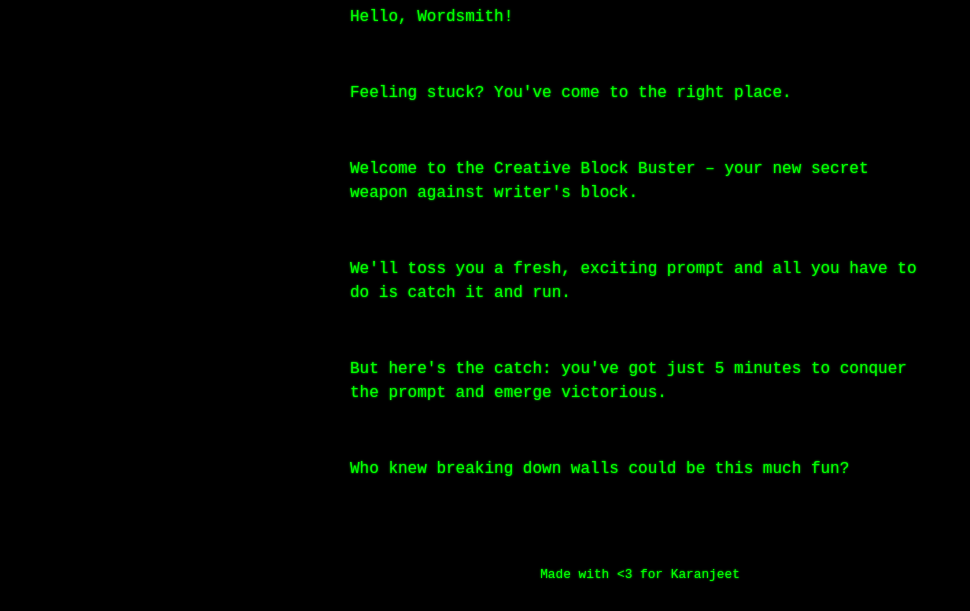
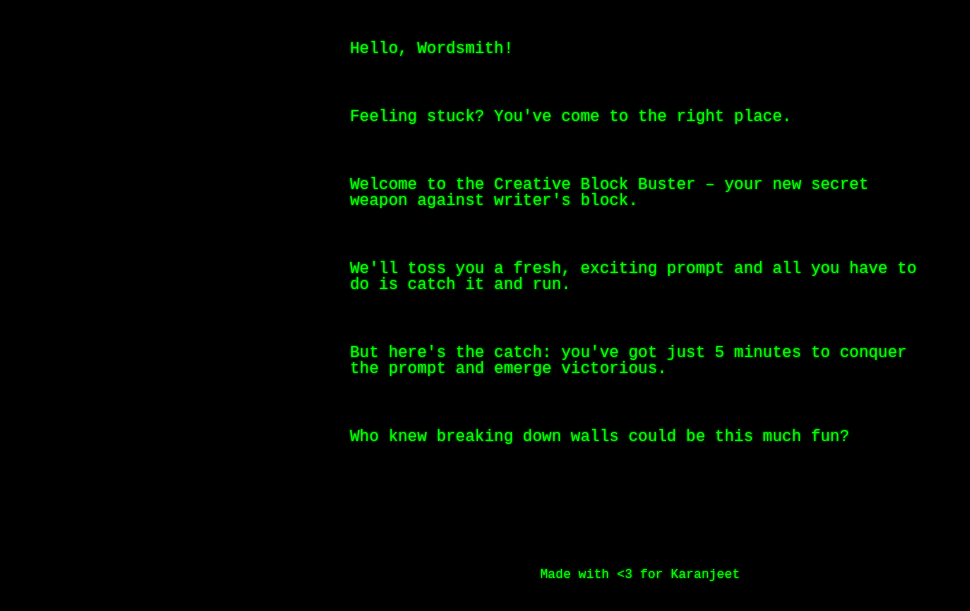
Before and after one commit to vikram-twodesign/creative-block-buster, a website: page index.html in a window 1280 px wide. Shown: the part 205-816 px from the top of the page, without its empty margins (0-970 px from the left). Drawn offline with Linux system fonts and the light colour scheme; a web font is replaced by a local one.

Commit message:
Update styles.css

```diff
--- a/static/styles.css
+++ b/static/styles.css
@@ -44,7 +44,7 @@ footer {
     text-align: left;
     padding: 10px 60px;
     margin-bottom: 2rem;
-    line-height: 1.5;
+    line-height: 1;
 }
 
 
```
